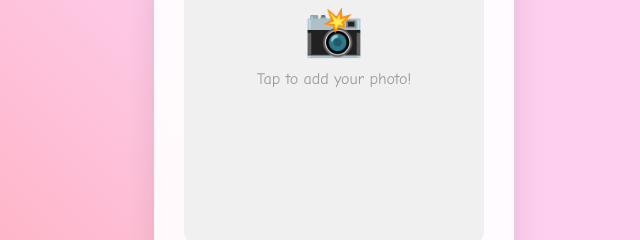
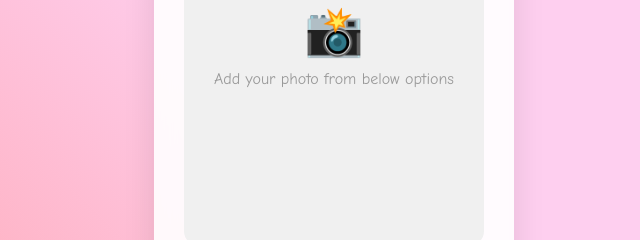
Before and after one commit to Witchbug/Purikura-Photo-VanillaJs, a plain HTML site: page index.html in a window 1280 px wide. Shown: the part 315-555 px from the top of the page, 306-946 px from the left. Drawn offline with Linux system fonts and the light colour scheme.

Commit message:
fix texting

```diff
--- a/index.html
+++ b/index.html
@@ -27,7 +27,7 @@
                     <img id="mainPhoto" alt="Your photo">
                     <div class="photo-placeholder" id="placeholder">
                         <div class="camera-icon">📸</div>
-                        <div>Tap to add your photo!</div>
+                        <div>Add your photo from below options</div>
                     </div>
                     <div class="canvas-container">
                         <canvas id="drawingCanvas"></canvas>
```
